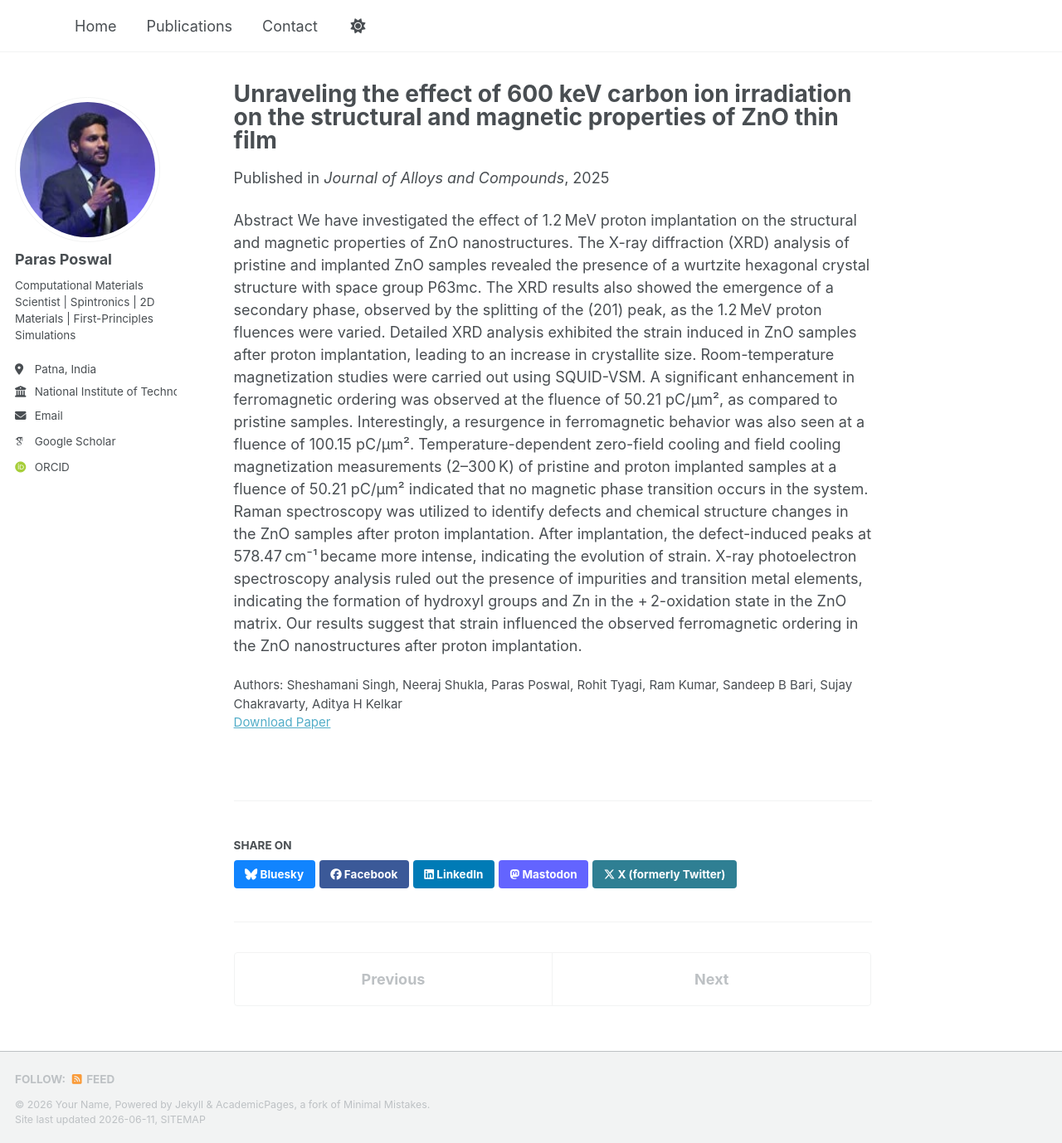
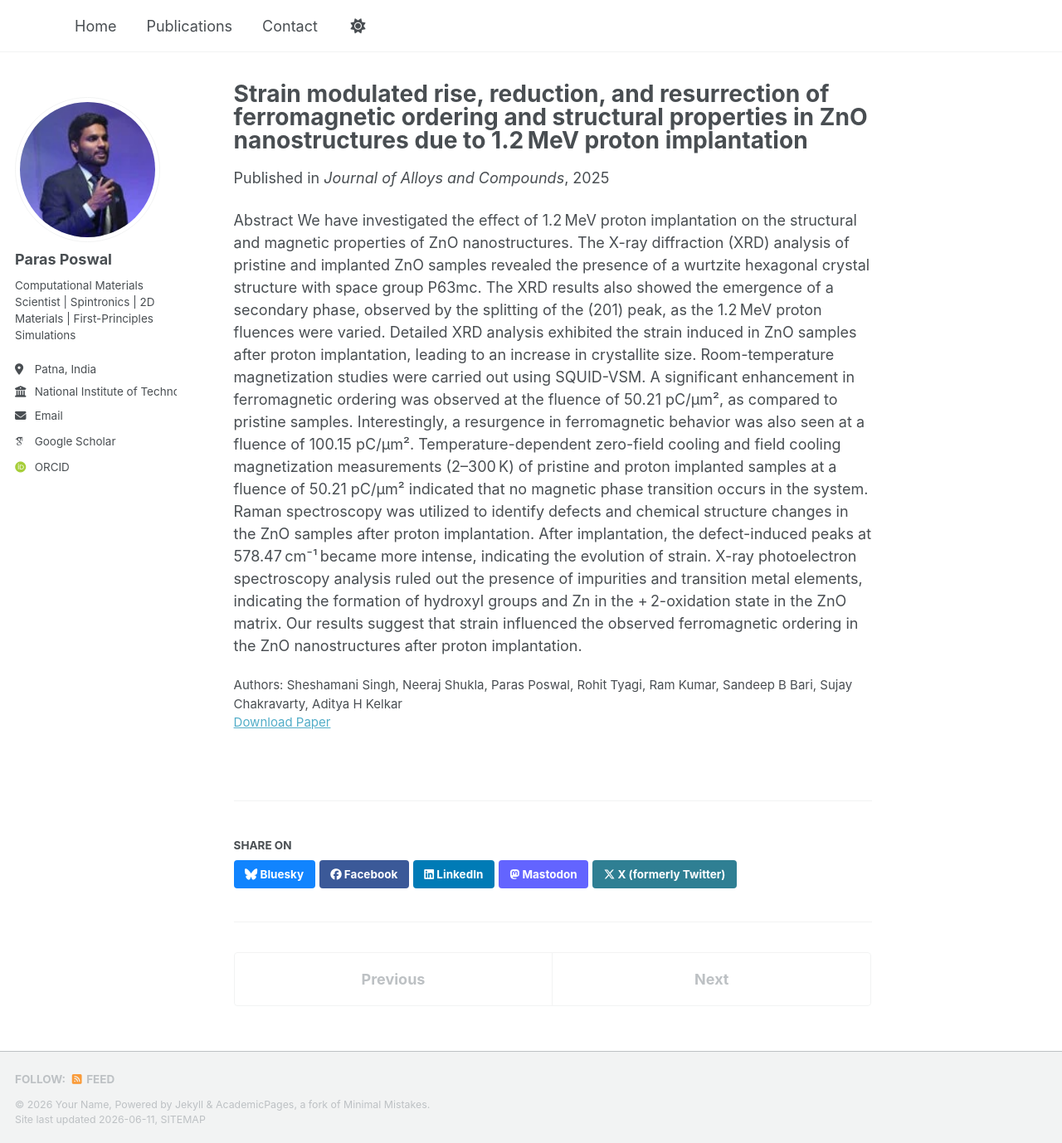
Before and after one commit to poswalparas/poswalparas.github.io, a Jekyll site: the page built from _publications/zno_co_author2.md, in a window 1280 px wide and 1378 px high. Shown: the whole window at 83% size. Built offline with Jekyll 4.4.1, drawn with Linux system fonts in a browser that asks for light colours; some web fonts are replaced; a script bundle is joined from its source files by our own code; library files that are not in the unit come from our copies.

Commit message:
Update zno_co_author2.md

```diff
--- a/_publications/zno_co_author2.md
+++ b/_publications/zno_co_author2.md
@@ -1,5 +1,5 @@
 ---
-title: "Unraveling the effect of 600 keV carbon ion irradiation on the structural and magnetic properties of ZnO thin film"
+title: "Strain modulated rise, reduction, and resurrection of ferromagnetic ordering and structural properties in ZnO nanostructures due to 1.2 MeV proton implantation"
 collection: publications
 category: manuscripts_co
 permalink: /publication/zno_co_author2
```
